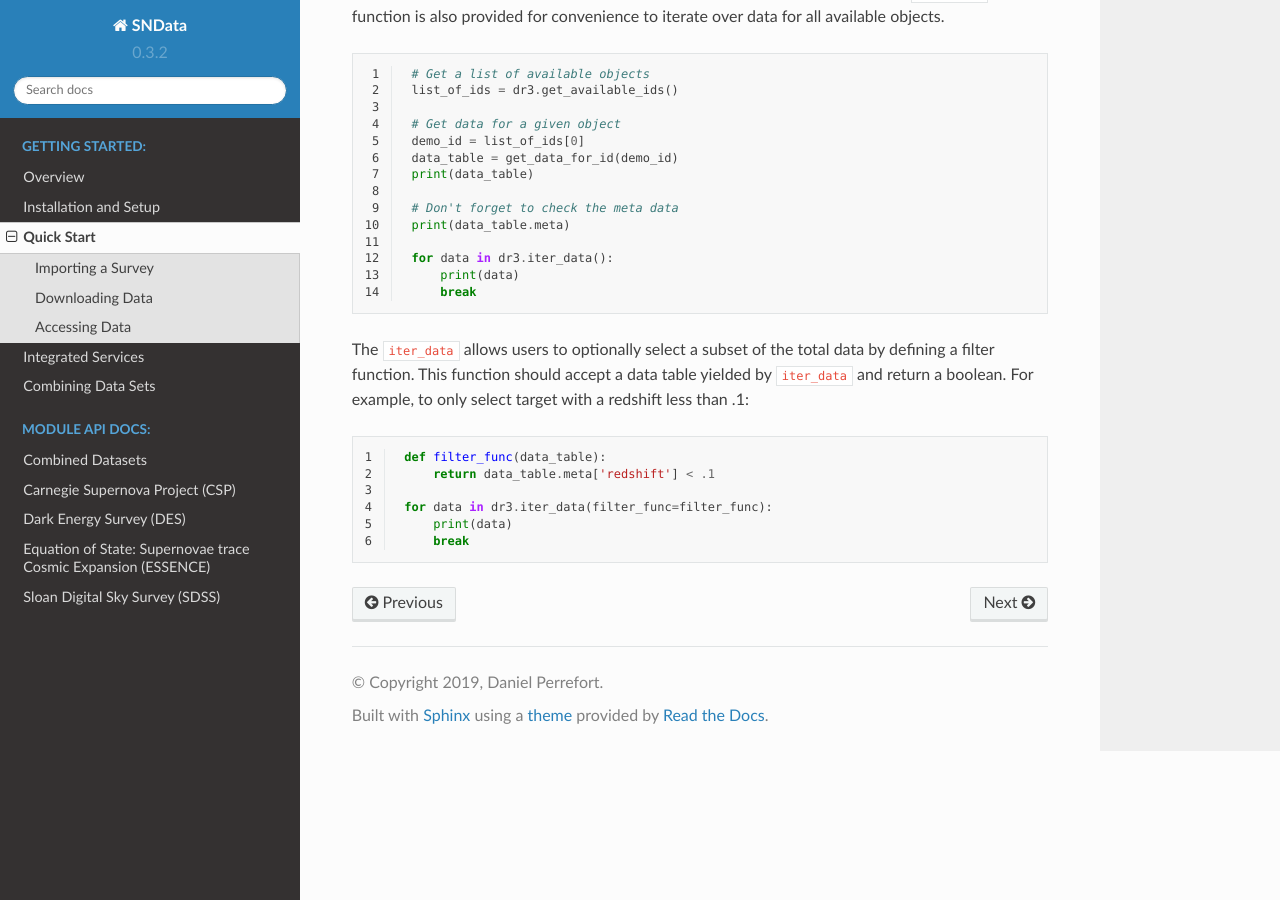
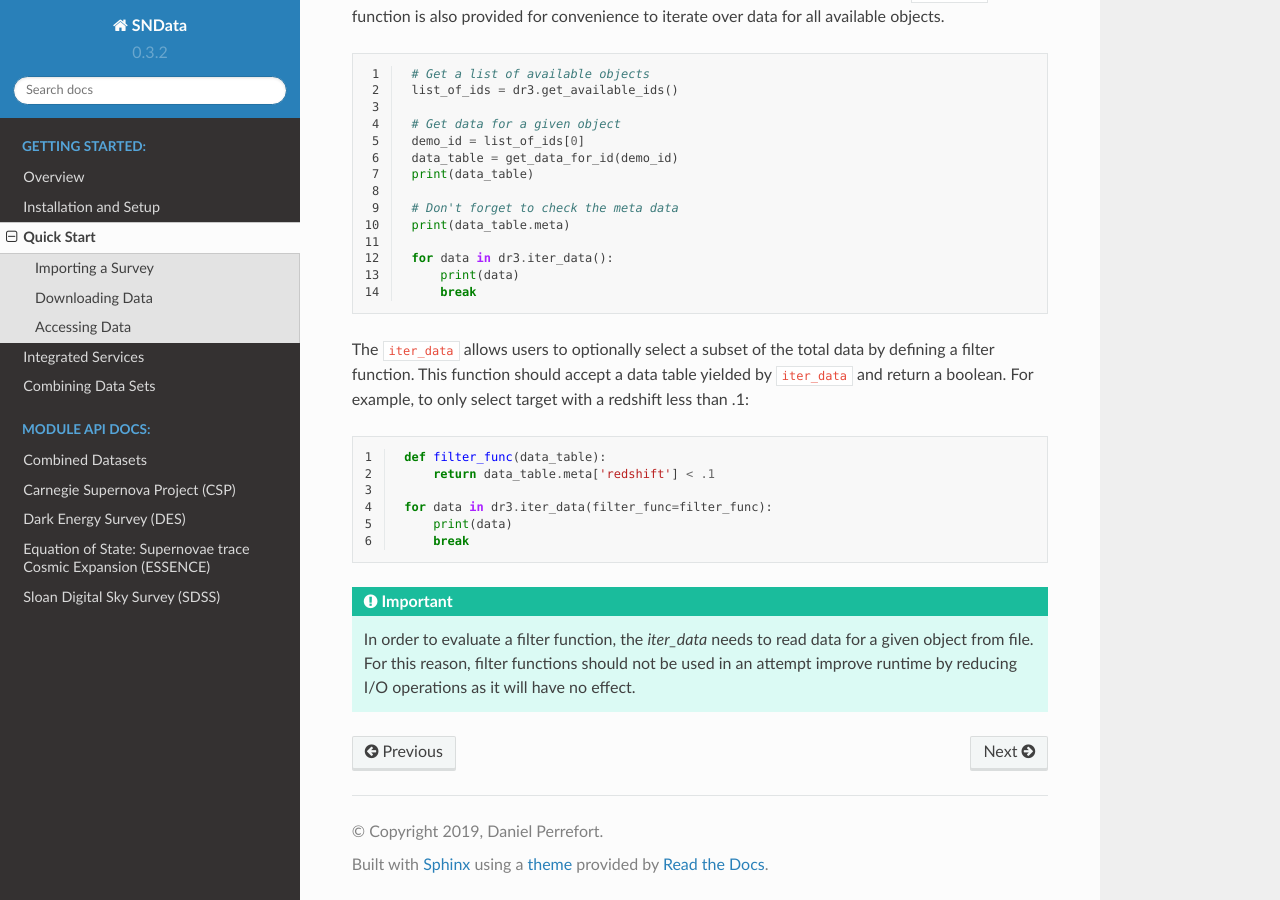
Before and after one commit to sncosmo/SNData, a Sphinx documentation site: the page built from docs/source/getting_started/quick_start.rst, in a window 1280 px wide and 900 px high, scrolled down 1248 px. Built offline with Sphinx 7.4.7 and the Read the Docs theme 2.0.0, drawn with Linux system fonts in a browser that asks for light colours.

Commit message:
Minor doc updates

```diff
--- a/docs/source/getting_started/quick_start.rst
+++ b/docs/source/getting_started/quick_start.rst
@@ -101,3 +101,8 @@ target with a redshift less than .1:
     for data in dr3.iter_data(filter_func=filter_func):
         print(data)
         break
+
+.. important:: In order to evaluate a filter function, the `iter_data` needs to
+   read data for a given object from file. For this reason, filter functions
+   should not be used in an attempt improve runtime by reducing I/O operations
+   as it will have no effect.
```
